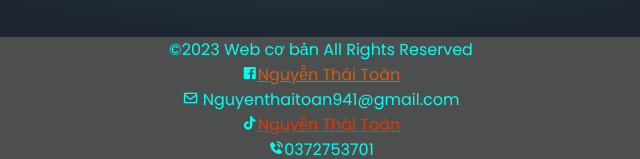
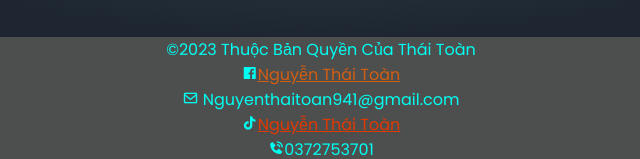
Before and after one commit to ggwghw41/thaitoan03, a plain HTML site: page index.html in a window 1280 px wide. Shown: the part 3945-4104 px from the top of the page, 319-959 px from the left. Drawn offline with nearby package versions, Linux system fonts and the light colour scheme.

Commit message:
Update index.html

```diff
--- a/index.html
+++ b/index.html
@@ -405,7 +405,7 @@ x
   </div>
 
 <footer>
-		<div>©2023 Web cơ bản All Rights Reserved</div>
+		<div>©2023 Thuộc Bản Quyền Của Thái Toàn</div>
 		<p><i class='bx bxl-facebook-square'></i><a href="https://www.facebook.com/nguyen.thaitoan.1460" style="color: #f66200c9;text-decoration:underline;">Nguyễn Thái Toàn</a> </p>
 		<p><i class='bx bx-envelope'></i> Nguyenthaitoan941@gmail.com</p>
 		<i class='bx bxl-tiktok' ></i><a href="https://www.tiktok.com/@thaitoan2811?_t=8bg582ugWXK&_r=1" style="color: #e23900;text-decoration:underline;">Nguyễn Thái Toàn</a>
```
